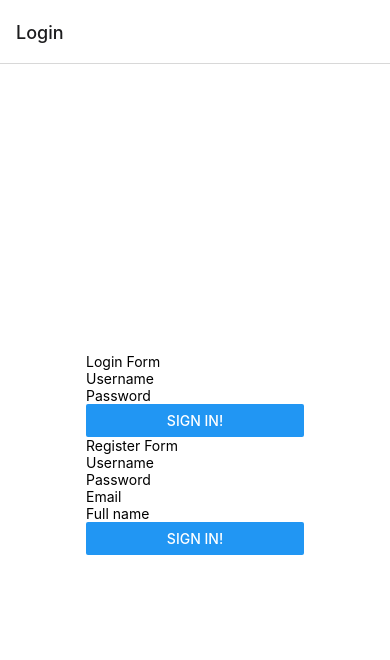
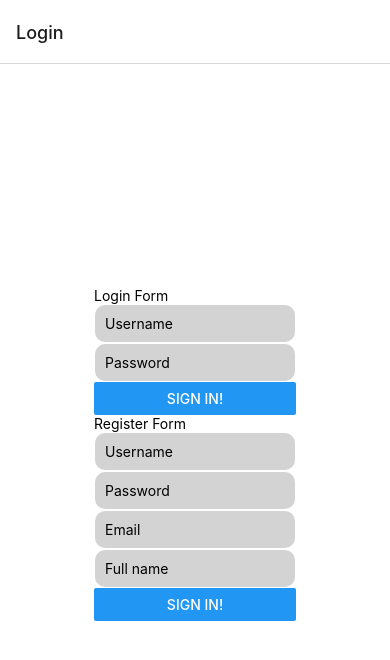
Before and after one commit to Liideli/wbma23-example, a React Native app: screen /Login in a window 390 px wide. Shown: the top 660 px of the page. Built offline with nearby package versions, Linux system fonts and the light colour scheme.

Commit message:
Forms styling

```diff
--- a/components/LoginForm.js
+++ b/components/LoginForm.js
@@ -1,5 +1,5 @@
 import React, {useContext} from 'react';
-import {Text, Button, View, TextInput} from 'react-native';
+import {Text, Button, View, TextInput, StyleSheet} from 'react-native';
 import {MainContext} from '../contexts/MainContext';
 import AsyncStorage from '@react-native-async-storage/async-storage';
 import {useAuthentication} from '../hooks/ApiHooks';
@@ -42,6 +42,7 @@ const LoginForm = (props) => {
         rules={{required: true, minLength: 3}}
         render={({field: {onChange, onBlur, value}}) => (
           <TextInput
+            style={styles.textInput}
             placeholder="Username"
             onBlur={onBlur}
             onChangeText={onChange}
@@ -59,6 +60,7 @@ const LoginForm = (props) => {
         rules={{required: true, minLength: 5}}
         render={({field: {onChange, onBlur, value}}) => (
           <TextInput
+            style={styles.textInput}
             placeholder="Password"
             onBlur={onBlur}
             onChangeText={onChange}
@@ -74,4 +76,14 @@ const LoginForm = (props) => {
   );
 };
 
+const styles = StyleSheet.create({
+  textInput: {
+    width: 200,
+    backgroundColor: 'lightgray',
+    borderRadius: 10,
+    padding: 10,
+    margin: 1,
+  },
+});
+
 export default LoginForm;
--- a/components/RegisterForm.js
+++ b/components/RegisterForm.js
@@ -1,5 +1,5 @@
 import React from 'react';
-import {Text, Button, View, TextInput} from 'react-native';
+import {Text, Button, View, TextInput, StyleSheet} from 'react-native';
 import {useUser} from '../hooks/ApiHooks';
 import {Controller, useForm} from 'react-hook-form';
 
@@ -40,6 +40,7 @@ const RegisterForm = (props) => {
         rules={{required: true, minLength: 3}}
         render={({field: {onChange, onBlur, value}}) => (
           <TextInput
+            style={styles.textInput}
             placeholder="Username"
             onBlur={onBlur}
             onChangeText={onChange}
@@ -57,6 +58,7 @@ const RegisterForm = (props) => {
         rules={{required: true, minLength: 5}}
         render={({field: {onChange, onBlur, value}}) => (
           <TextInput
+            style={styles.textInput}
             placeholder="Password"
             onBlur={onBlur}
             onChangeText={onChange}
@@ -72,6 +74,7 @@ const RegisterForm = (props) => {
         rules={{required: true}}
         render={({field: {onChange, onBlur, value}}) => (
           <TextInput
+            style={styles.textInput}
             placeholder="Email"
             onBlur={onBlur}
             onChangeText={onChange}
@@ -86,6 +89,7 @@ const RegisterForm = (props) => {
         rules={{minLength: 3}}
         render={({field: {onChange, onBlur, value}}) => (
           <TextInput
+            style={styles.textInput}
             placeholder="Full name"
             onBlur={onBlur}
             onChangeText={onChange}
@@ -102,4 +106,14 @@ const RegisterForm = (props) => {
   );
 };
 
+const styles = StyleSheet.create({
+  textInput: {
+    width: 200,
+    backgroundColor: 'lightgray',
+    borderRadius: 10,
+    padding: 10,
+    margin: 1,
+  },
+});
+
 export default RegisterForm;
```
